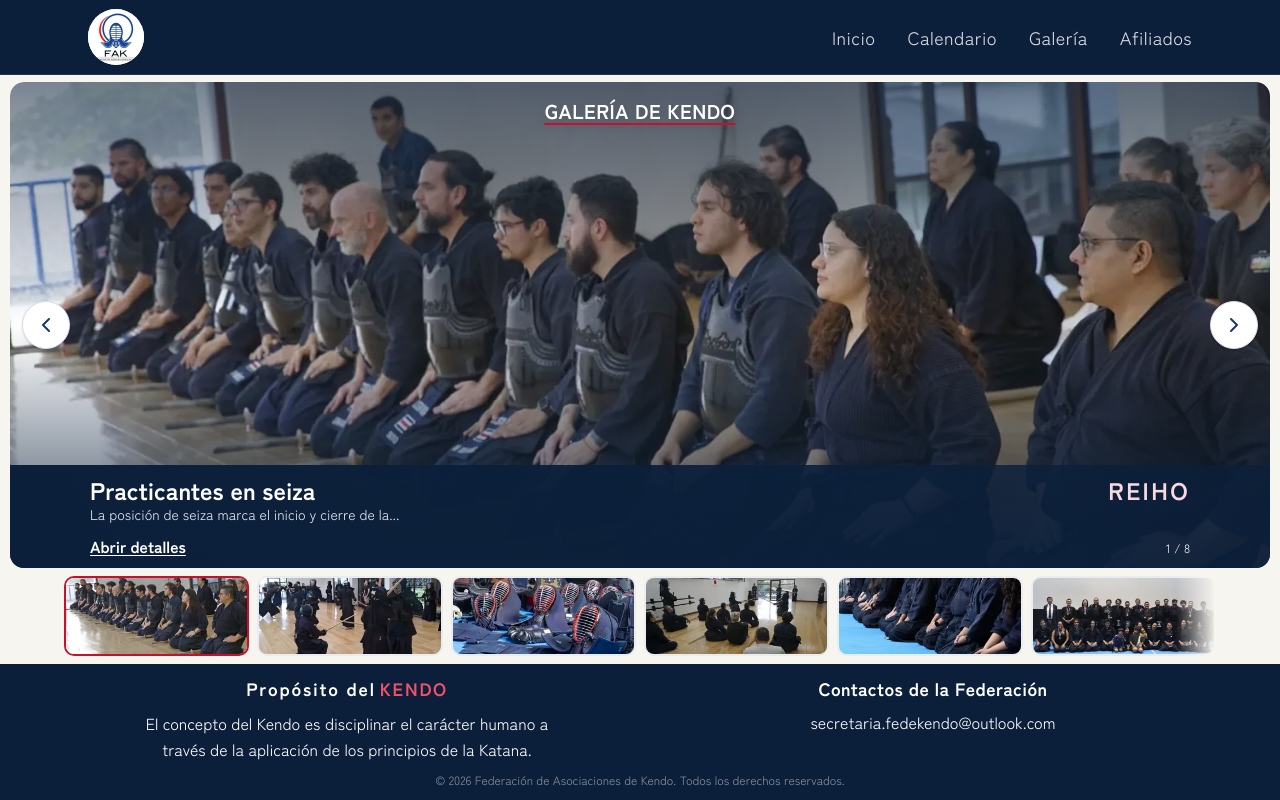
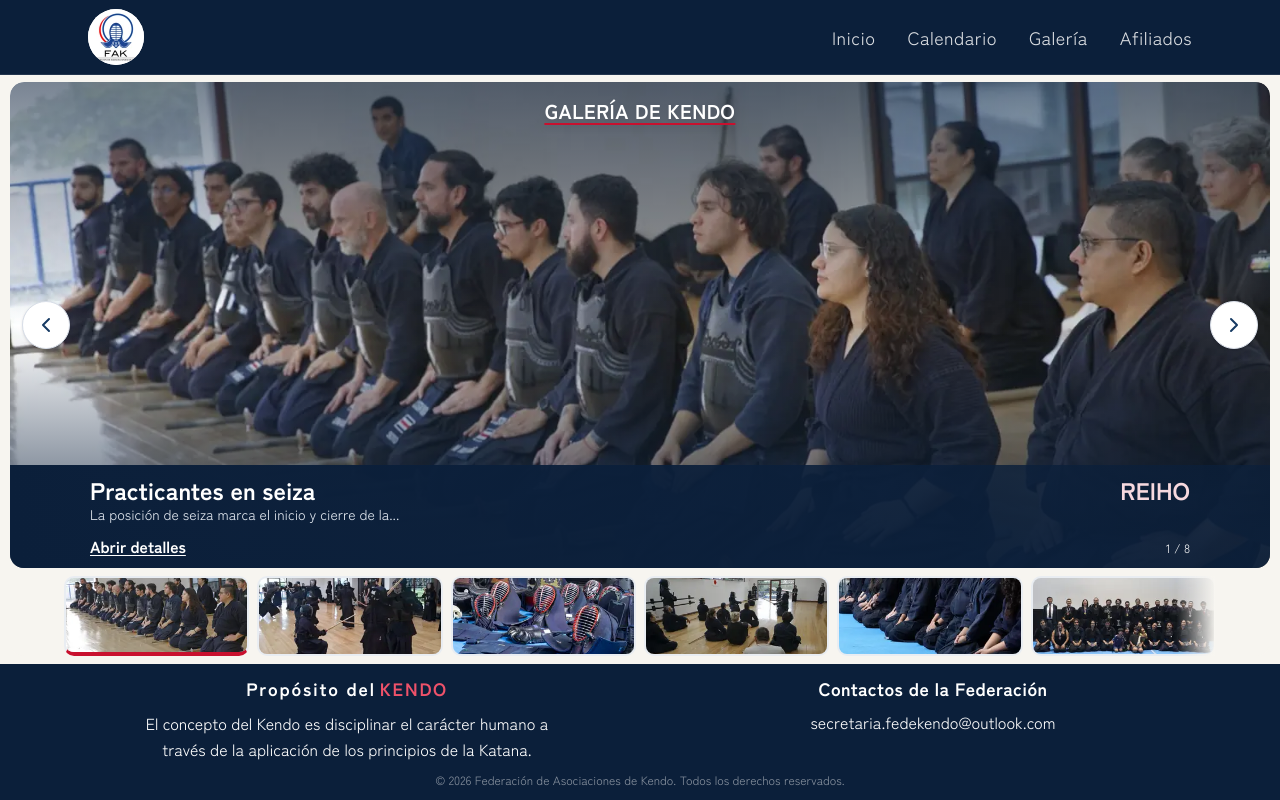
Before and after one commit to AndMad404/FederacionDeKendo, a React (Vite) app: page /galeria in a window 1280 px wide. Built offline with nearby package versions, Linux system fonts and the light colour scheme.

Commit message:
styles update

```diff
--- a/src/app/components/Lightbox.tsx
+++ b/src/app/components/Lightbox.tsx
@@ -191,7 +191,7 @@ export function Lightbox({
             >
               {displayTitle}
             </h2>
-            <p className="truncate pt-1 text-sm font-bold uppercase tracking-widest text-site-accent land-sm:col-start-2 land-sm:row-start-1 land-sm:justify-self-end land-sm:pt-0 land-sm:text-right land-sm:text-[10px]">
+            <p className="truncate pt-1 text-sm font-bold uppercase text-site-accent land-sm:col-start-2 land-sm:row-start-1 land-sm:justify-self-end land-sm:pt-0 land-sm:text-right land-sm:text-[10px]">
               {displayTag}
             </p>
             {displayDescription && (
@@ -204,7 +204,7 @@ export function Lightbox({
                 </p>
               </div>
             )}
-            <p className="text-xs land-sm:col-start-2 land-sm:row-start-2 land-sm:justify-self-end land-sm:self-end land-sm:text-right land-sm:text-[10px]">
+            <p className="text-end text-xs land-sm:col-start-2 land-sm:row-start-2 land-sm:justify-self-end land-sm:self-end land-sm:text-[10px]">
               {positionLabel}
             </p>
           </div>
--- a/src/app/components/gallery/FeaturedImage.tsx
+++ b/src/app/components/gallery/FeaturedImage.tsx
@@ -113,7 +113,7 @@ export function FeaturedImage({
           <h2 className="text-xl font-bold leading-tight sm:col-start-1 sm:row-start-1 sm:self-baseline sm:text-2xl land-sm:text-base">
             {displayTitle}
           </h2>
-          <p className="truncate text-xl font-bold uppercase leading-tight tracking-widest text-site-accent-soft sm:col-start-2 sm:row-start-1 sm:self-baseline sm:text-right sm:text-2xl land-sm:text-base">
+          <p className="truncate text-xl font-bold uppercase leading-tight text-site-accent-soft sm:col-start-2 sm:row-start-1 sm:self-baseline sm:text-right sm:text-2xl land-sm:text-base">
             {displayTag}
           </p>
           {previewText && (
--- a/src/app/components/gallery/GalleryThumbnails.tsx
+++ b/src/app/components/gallery/GalleryThumbnails.tsx
@@ -19,8 +19,8 @@ function Thumbnail({ image, isActive, buttonRef, onClick }: ThumbnailProps) {
       aria-label={`Ver imagen: ${image.title}`}
       aria-current={isActive ? "true" : undefined}
       onClick={onClick}
-      className={`group relative aspect-[4/3] h-full w-full cursor-pointer overflow-hidden rounded-lg border-2 bg-site-media transition-colors duration-300 hover:border-site-accent ${
-        isActive ? "border-site-accent" : "border-transparent"
+      className={`group relative aspect-[4/3] h-full w-full cursor-pointer overflow-hidden rounded-lg border-2 border-transparent bg-site-media transition-colors duration-300 ${
+        isActive ? "border-b-4 border-b-site-accent" : ""
       } ${focusRingClass}`}
     >
       <img
```
